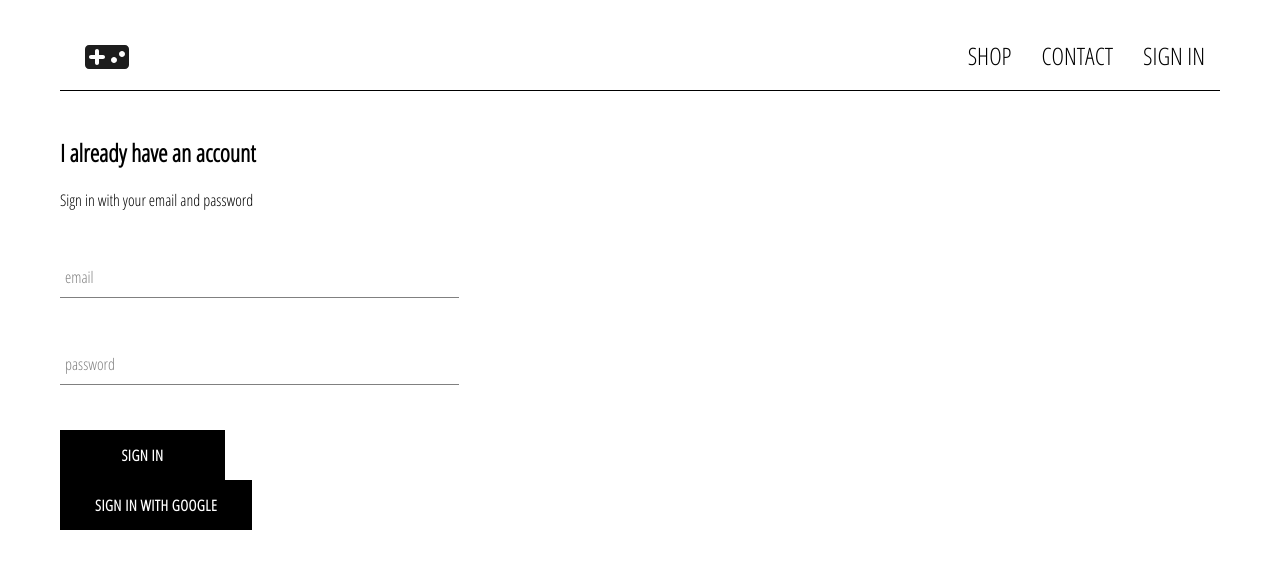
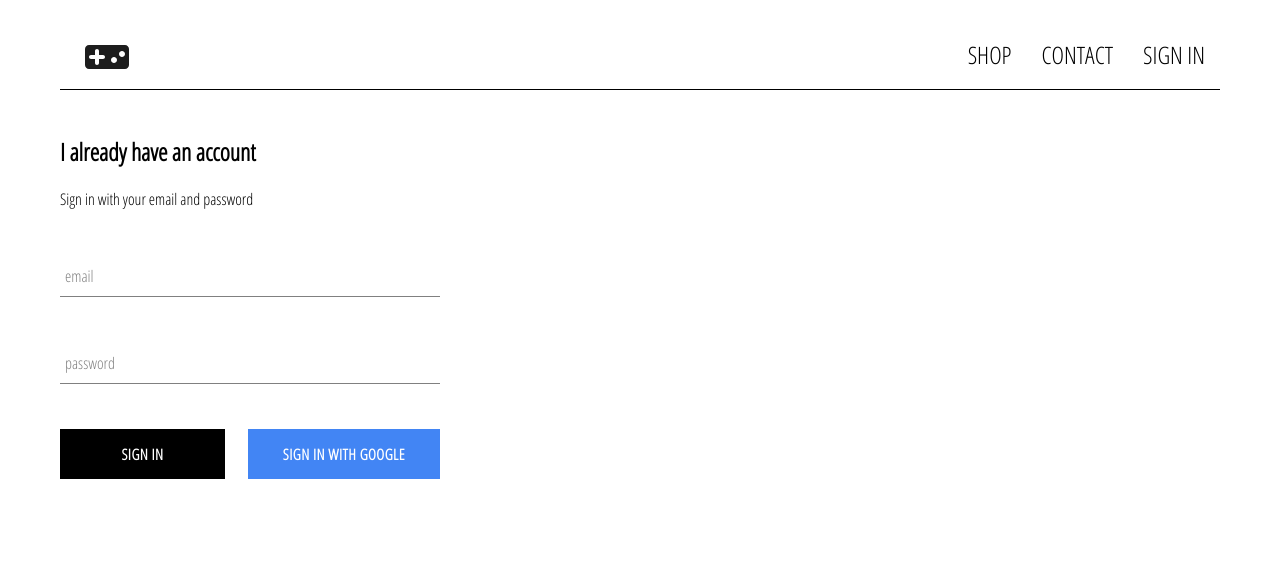
Before and after one commit to nourbalaha/nour-gaming, a React (Create React App) app: page /signin in a window 1280 px wide. Shown: the top 568 px of the page. Built offline with nearby package versions, Linux system fonts and the light colour scheme; no server answers.

Commit message:
finished sign in with google

```diff
--- a/src/App.css
+++ b/src/App.css
@@ -7,3 +7,7 @@
     text-decoration: none;
     color: black;
 }
+
+* {
+    box-sizing: border-box;
+}
--- a/src/components/custom-button/custom-button.component.jsx
+++ b/src/components/custom-button/custom-button.component.jsx
@@ -2,10 +2,10 @@
 
 import "./custom-button.styles.scss"
 
-const CustomButton = ({ children, ...otherProps }) => {
+const CustomButton = ({ children, isGoogleSignIn, ...otherProps }) => {
     return (
         <div>
-            <button className="custom-button" {...otherProps}>
+            <button className={`${isGoogleSignIn ? "google-sign-in" : "" } custom-button`} {...otherProps}>
                 {children}
             </button>
         </div>
--- a/src/components/custom-button/custom-button.styles.scss
+++ b/src/components/custom-button/custom-button.styles.scss
@@ -19,4 +19,15 @@
     color: black;
     border: 1px solid black;
   }
+
+  &.google-sign-in{
+    background-color: #4285f4;
+    color: white;
+
+    &:hover{
+      background-color: #357ae8;
+      border: none;
+    }
+  }
+
 }
--- a/src/components/sign-in/sign-in.component.jsx
+++ b/src/components/sign-in/sign-in.component.jsx
@@ -35,9 +35,10 @@
                 <form onSubmit={this.handleSubmit}>
                     <FormInput type="email" name="email" value={this.state.email} handleChange={this.handleChange} label="email" required />
                     <FormInput type="password" name="password" value={this.state.password} handleChange={this.handleChange} label="password" required />
-
-                    <CustomButton type="submit">Sign in</CustomButton>
-                    <CustomButton onClick={signInWithGoogle}>Sign in with google</CustomButton>
+                    <div className="buttons">
+                        <CustomButton type="submit">Sign in</CustomButton>
+                        <CustomButton onClick={signInWithGoogle} isGoogleSignIn>Sign in with google</CustomButton>
+                    </div>
                 </form>
             </div>
         )
--- a/src/components/sign-in/sign-in.styles.scss
+++ b/src/components/sign-in/sign-in.styles.scss
@@ -1,9 +1,14 @@
 .sign-in {
-    width: 30vw;
+    width: 380px;
     display: flex;
     flex-direction: column;
 
     .title {
         margin: 10px 0;
     }
+
+    .buttons {
+        display: flex;
+        justify-content: space-between;
+    }
 }
```
